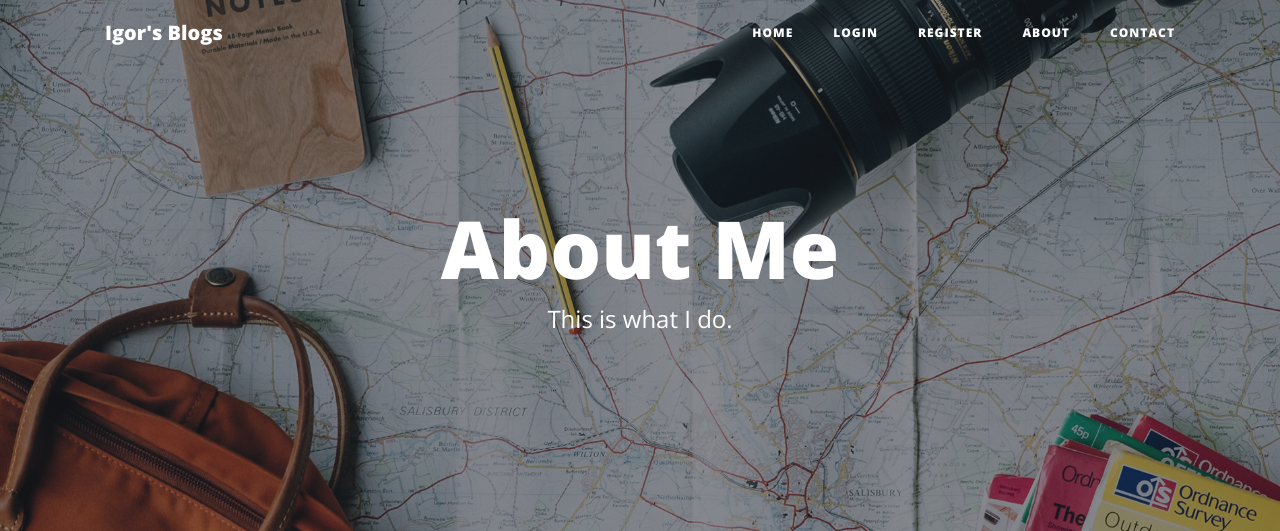
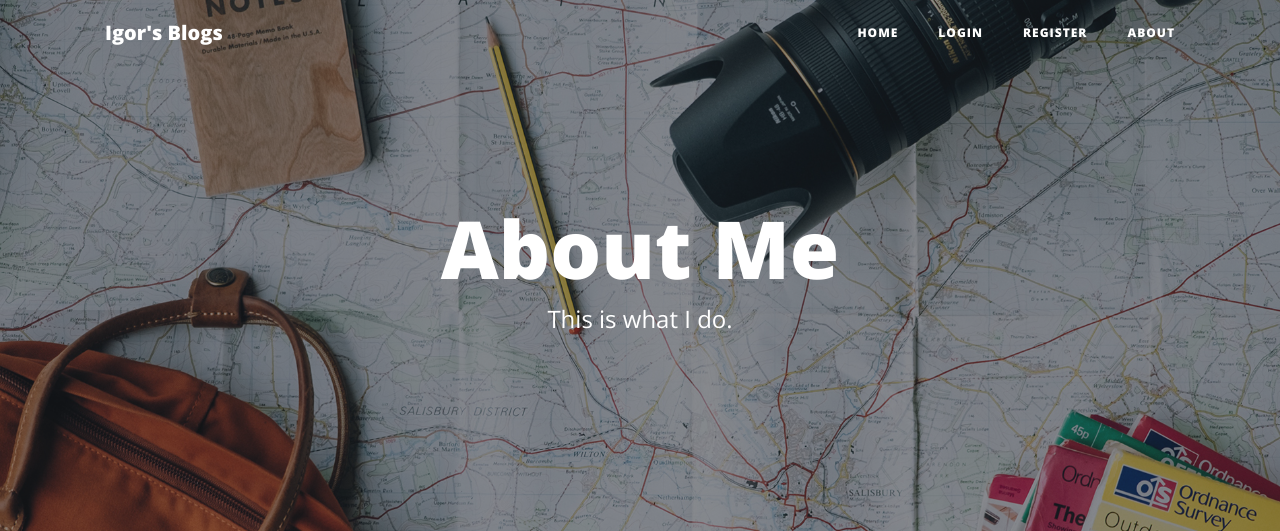
Before and after one commit to IgorBCode/igors-blog, a Flask app: page /about in a window 1280 px wide. Shown: the top 531 px of the page. Run offline with Flask 3, Linux system fonts and the light colour scheme; some libraries are stand-ins or nearby versions.

Commit message:
Remove contact link
Fixing page error

```diff
--- a/templates/header.html
+++ b/templates/header.html
@@ -58,9 +58,9 @@
             <a class="nav-link" href="{{ url_for('about') }}">About</a>
           </li>
 
-          <li class="nav-item">
+<!--           <li class="nav-item"> needs to be fixed
             <a class="nav-link" href="{{ url_for('contact') }}">Contact</a>
-          </li>
+          </li> -->
         </ul>
       </div>
     </div>
```
